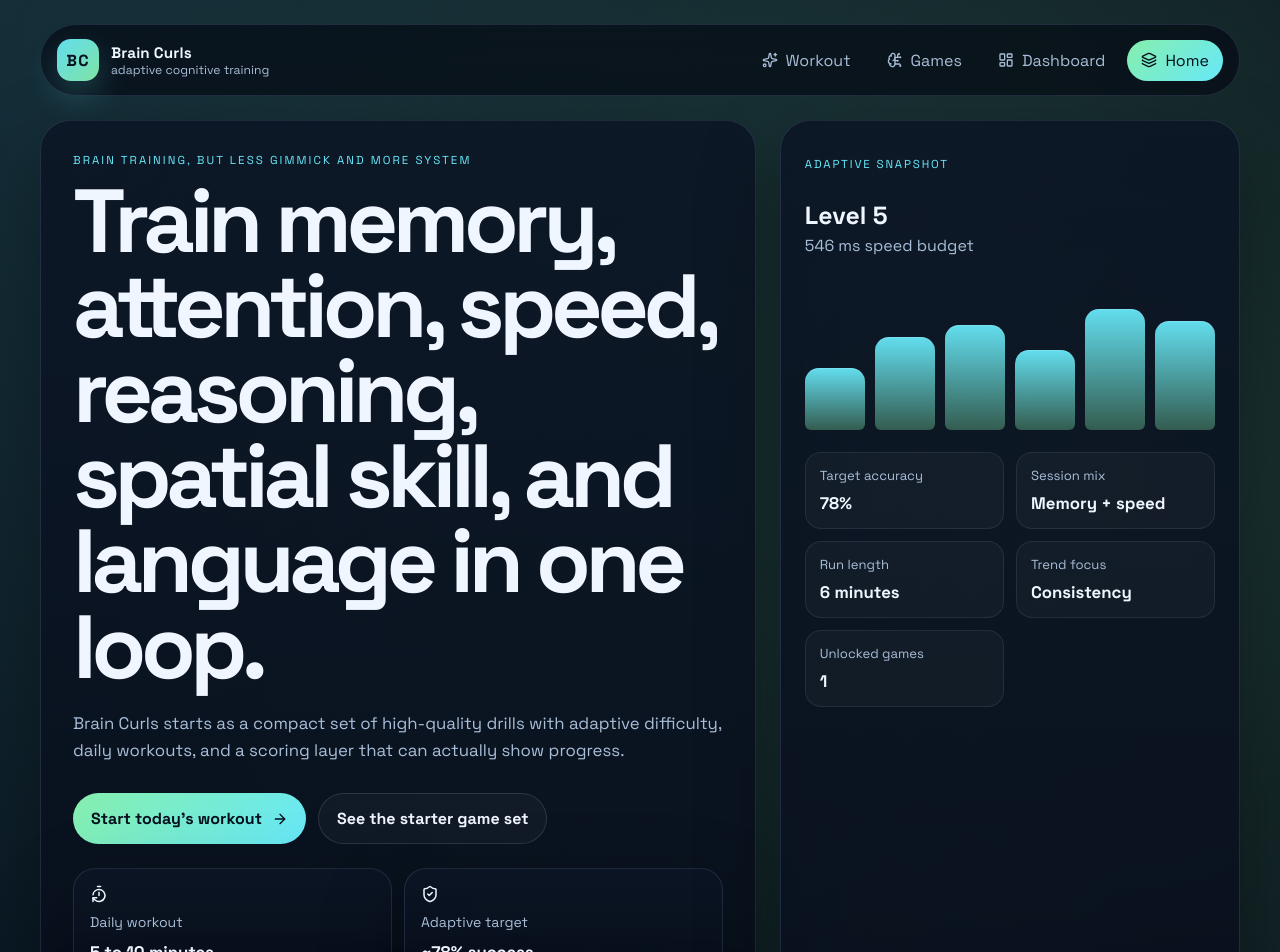
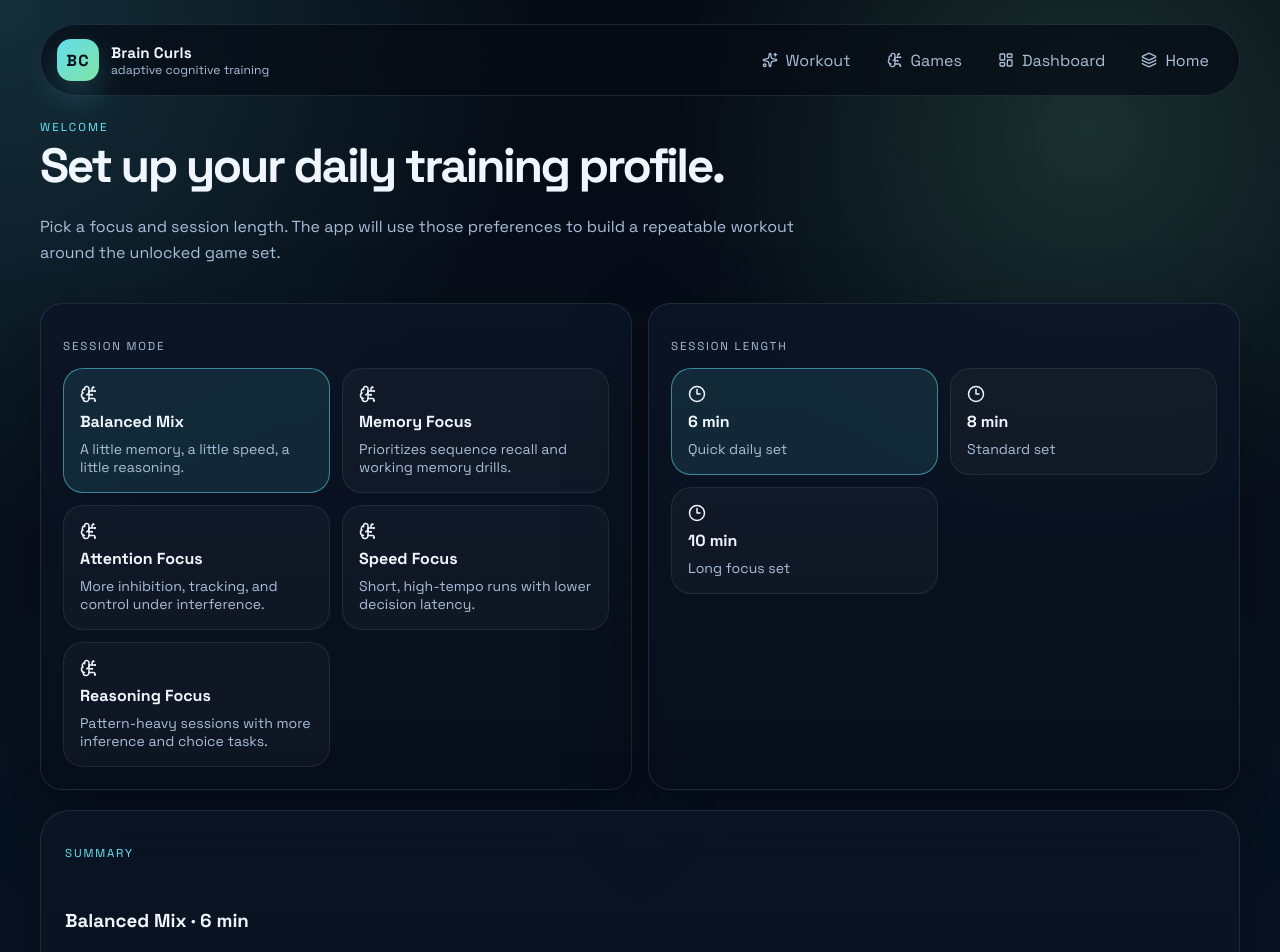
Before and after one commit to burnsco/brain-curls, a React (Vite) app: page /welcome in a window 1280 px wide. Before the commit this address led to /. Shown: the top 952 px of the page. Built offline with nearby package versions, Linux system fonts and the light colour scheme.

Commit message:
add onboarding session selection

```diff
--- a/src/App.tsx
+++ b/src/App.tsx
@@ -5,6 +5,7 @@ import { GamesPage } from "./pages/GamesPage";
 import { DashboardPage } from "./pages/DashboardPage";
 import { WorkoutPage } from "./pages/WorkoutPage";
 import { GamePage } from "./pages/GamePage";
+import { OnboardingPage } from "./pages/OnboardingPage";
 
 function App() {
   return (
@@ -15,6 +16,7 @@ function App() {
         <Route path="/games/:slug" element={<GamePage />} />
         <Route path="/workout" element={<WorkoutPage />} />
         <Route path="/dashboard" element={<DashboardPage />} />
+        <Route path="/welcome" element={<OnboardingPage />} />
         <Route path="*" element={<Navigate to="/" replace />} />
       </Routes>
     </Shell>
--- /dev/null
+++ b/src/lib/session-builder.ts
@@ -0,0 +1,53 @@
+export type DailySessionMode = "balanced" | "memory" | "attention" | "speed" | "reasoning";
+export type DailySessionLength = 6 | 8 | 10;
+
+const MODE_ORDERS: Record<DailySessionMode, string[]> = {
+  balanced: [
+    "sequence-memory",
+    "grid-memory",
+    "number-span",
+    "stroop-shift",
+    "pattern-completion",
+    "word-association",
+    "target-tracking",
+  ],
+  memory: ["sequence-memory", "grid-memory", "number-span", "pattern-completion"],
+  attention: ["stroop-shift", "target-tracking", "sequence-memory", "grid-memory"],
+  speed: ["stroop-shift", "word-association", "number-span", "pattern-completion"],
+  reasoning: ["pattern-completion", "word-association", "sequence-memory", "number-span"],
+};
+
+const LENGTH_TO_COUNT: Record<DailySessionLength, number> = {
+  6: 3,
+  8: 4,
+  10: 5,
+};
+
+export function buildDailyWorkoutQueue(
+  unlockedGameSlugs: string[],
+  mode: DailySessionMode,
+  minutes: DailySessionLength,
+) {
+  const count = LENGTH_TO_COUNT[minutes];
+  return MODE_ORDERS[mode].filter((slug) => unlockedGameSlugs.includes(slug)).slice(0, count);
+}
+
+export function getModeLabel(mode: DailySessionMode) {
+  switch (mode) {
+    case "memory":
+      return "Memory Focus";
+    case "attention":
+      return "Attention Focus";
+    case "speed":
+      return "Speed Focus";
+    case "reasoning":
+      return "Reasoning Focus";
+    case "balanced":
+    default:
+      return "Balanced Mix";
+  }
+}
+
+export function getLengthLabel(minutes: DailySessionLength) {
+  return `${minutes} min`;
+}
--- a/src/pages/HomePage.tsx
+++ b/src/pages/HomePage.tsx
@@ -33,6 +33,7 @@ const trainingSignals = [
 
 export function HomePage() {
   const { progress } = useBrainCurlsState();
+  const startRoute = progress.onboardingComplete ? "/workout" : "/welcome";
   const difficultySnapshot = estimateNextDifficulty({
     accuracy: Math.max(0.6, Math.min(0.96, progress.totalRuns ? progress.totalScore / (progress.totalRuns * 1200) : 0.78)),
     reactionMs: progress.recentRuns[0]?.reactionMs ?? 620,
@@ -51,7 +52,7 @@ export function HomePage() {
           </p>
 
           <div className="hero-actions">
-            <Link className="button button-primary" to="/workout">
+            <Link className="button button-primary" to={startRoute}>
               Start today&apos;s workout
               <ArrowRight size={16} />
             </Link>
--- /dev/null
+++ b/src/pages/OnboardingPage.tsx
@@ -0,0 +1,104 @@
+import { ArrowRight, BrainCircuit, Clock3, Sparkles } from "lucide-react";
+import { useNavigate } from "react-router-dom";
+import { Card } from "../components/card";
+import { SectionHeading } from "../components/section-heading";
+import { completeOnboarding, setDailySessionPreferences, useBrainCurlsState } from "../store/brain-curls-store";
+import { getLengthLabel, getModeLabel, type DailySessionLength, type DailySessionMode } from "../lib/session-builder";
+
+const sessionModes: Array<{ mode: DailySessionMode; title: string; description: string }> = [
+  { mode: "balanced", title: "Balanced Mix", description: "A little memory, a little speed, a little reasoning." },
+  { mode: "memory", title: "Memory Focus", description: "Prioritizes sequence recall and working memory drills." },
+  { mode: "attention", title: "Attention Focus", description: "More inhibition, tracking, and control under interference." },
+  { mode: "speed", title: "Speed Focus", description: "Short, high-tempo runs with lower decision latency." },
+  { mode: "reasoning", title: "Reasoning Focus", description: "Pattern-heavy sessions with more inference and choice tasks." },
+];
+
+const sessionLengths: DailySessionLength[] = [6, 8, 10];
+
+export function OnboardingPage() {
+  const navigate = useNavigate();
+  const { progress } = useBrainCurlsState();
+
+  const handleContinue = () => {
+    completeOnboarding();
+    navigate("/workout");
+  };
+
+  return (
+    <main className="section-page">
+      <SectionHeading
+        eyebrow="welcome"
+        title="Set up your daily training profile."
+        description="Pick a focus and session length. The app will use those preferences to build a repeatable workout around the unlocked game set."
+      />
+
+      <div className="progress-layout">
+        <Card className="progress-card">
+          <p className="panel-label">Session mode</p>
+          <div className="mode-grid">
+            {sessionModes.map(({ mode, title, description }) => (
+              <button
+                key={mode}
+                type="button"
+                className={`mode-card ${progress.dailySessionMode === mode ? "mode-card-active" : ""}`}
+                onClick={() => setDailySessionPreferences(mode, progress.dailySessionMinutes)}
+              >
+                <BrainCircuit size={18} />
+                <strong>{title}</strong>
+                <span>{description}</span>
+              </button>
+            ))}
+          </div>
+        </Card>
+
+        <Card className="progress-card">
+          <p className="panel-label">Session length</p>
+          <div className="length-grid">
+            {sessionLengths.map((minutes) => (
+              <button
+                key={minutes}
+                type="button"
+                className={`length-card ${progress.dailySessionMinutes === minutes ? "length-card-active" : ""}`}
+                onClick={() => setDailySessionPreferences(progress.dailySessionMode, minutes)}
+              >
+                <Clock3 size={18} />
+                <strong>{getLengthLabel(minutes)}</strong>
+                <span>
+                  {minutes === 6 ? "Quick daily set" : minutes === 8 ? "Standard set" : "Long focus set"}
+                </span>
+              </button>
+            ))}
+          </div>
+        </Card>
+      </div>
+
+      <Card className="hero-panel">
+        <p className="panel-label">Summary</p>
+        <h3>
+          {getModeLabel(progress.dailySessionMode)} · {getLengthLabel(progress.dailySessionMinutes)}
+        </h3>
+        <p className="game-mechanic">
+          This profile will shape the daily workout queue and keep the loop consistent from session to session.
+        </p>
+        <div className="hero-actions">
+          <button type="button" className="button button-primary" onClick={handleContinue}>
+            Save and continue
+            <Sparkles size={16} />
+          </button>
+          <button
+            type="button"
+            className="button button-secondary"
+            onClick={() => navigate("/workout")}
+          >
+            Skip for now
+            <ArrowRight size={16} />
+          </button>
+        </div>
+        <p className="game-progress">
+          <span>Onboarding complete after save</span>
+          <span>Progress persists locally</span>
+        </p>
+      </Card>
+    </main>
+  );
+}
--- a/src/pages/WorkoutPage.tsx
+++ b/src/pages/WorkoutPage.tsx
@@ -2,13 +2,20 @@ import { ArrowRight, RotateCcw, Sparkles } from "lucide-react";
 import { Link, useNavigate } from "react-router-dom";
 import { Card } from "../components/card";
 import { SectionHeading } from "../components/section-heading";
-import { getDefaultWorkoutSlugs, getNextWorkoutSlug, getGameBySlug } from "../lib/workouts";
-import { resetWorkout, startWorkout, useBrainCurlsState } from "../store/brain-curls-store";
+import { getNextWorkoutSlug, getGameBySlug } from "../lib/workouts";
+import { buildDailyWorkoutQueue, getLengthLabel, getModeLabel, type DailySessionLength, type DailySessionMode } from "../lib/session-builder";
+import { resetWorkout, setDailySessionPreferences, startWorkout, useBrainCurlsState } from "../store/brain-curls-store";
 
 export function WorkoutPage() {
   const navigate = useNavigate();
   const { session, progress } = useBrainCurlsState();
-  const queuedSlugs = session?.gameSlugs ?? getDefaultWorkoutSlugs(progress.unlockedGameSlugs);
+  const queuedSlugs =
+    session?.gameSlugs ??
+    buildDailyWorkoutQueue(
+      progress.unlockedGameSlugs,
+      progress.dailySessionMode,
+      progress.dailySessionMinutes,
+    );
   const lastCompleted = session?.completedSlugs.at(-1) ?? "";
   const nextSlug = session ? getNextWorkoutSlug(lastCompleted, queuedSlugs) : queuedSlugs[0];
   const queuedGames = queuedSlugs.map((slug) => getGameBySlug(slug)).filter(Boolean);
@@ -29,6 +36,10 @@ export function WorkoutPage() {
           <p className="game-mechanic">
             Unlocks shape the queue. New games are added when progression milestones are reached.
           </p>
+          <div className="session-summary">
+            <span>{getModeLabel(progress.dailySessionMode)}</span>
+            <span>{getLengthLabel(progress.dailySessionMinutes)}</span>
+          </div>
           <div className="workout-list">
             {queuedGames.map((game) => (
               <div key={game?.slug}>
@@ -79,6 +90,38 @@ export function WorkoutPage() {
           </Link>
         </Card>
       </div>
+
+      <Card className="progress-card">
+        <p className="panel-label">Daily session selection</p>
+        <div className="preset-grid">
+          {[
+            { mode: "balanced", label: "Balanced", minutes: 6 },
+            { mode: "memory", label: "Memory", minutes: 8 },
+            { mode: "attention", label: "Attention", minutes: 8 },
+            { mode: "speed", label: "Speed", minutes: 6 },
+            { mode: "reasoning", label: "Reasoning", minutes: 10 },
+          ].map((preset) => (
+            <button
+              key={`${preset.mode}-${preset.minutes}`}
+              type="button"
+              className={`preset-card ${
+                progress.dailySessionMode === preset.mode && progress.dailySessionMinutes === preset.minutes
+                  ? "preset-card-active"
+                  : ""
+              }`}
+              onClick={() =>
+                setDailySessionPreferences(
+                  preset.mode as DailySessionMode,
+                  preset.minutes as DailySessionLength,
+                )
+              }
+            >
+              <strong>{preset.label}</strong>
+              <span>{preset.minutes} min</span>
+            </button>
+          ))}
+        </div>
+      </Card>
     </main>
   );
 }
--- a/src/store/brain-curls-store.ts
+++ b/src/store/brain-curls-store.ts
@@ -3,6 +3,7 @@ import { pillars } from "../data/pillars";
 import type { CognitiveDomain, TrainingGame } from "../types";
 import { levelFromRecentRuns, scoreRun } from "../lib/scoring";
 import { getEarnedBadges, getUnlockedGameSlugs, getNextUnlock } from "../lib/progression";
+import type { DailySessionLength, DailySessionMode } from "../lib/session-builder";
 
 export interface GameRunRecord {
   slug: string;
@@ -36,6 +37,9 @@ export interface ProgressState {
   unlockedGameSlugs: string[];
   earnedBadges: string[];
   nextUnlock: { label: string; remainingRuns: number } | null;
+  onboardingComplete: boolean;
+  dailySessionMode: DailySessionMode;
+  dailySessionMinutes: DailySessionLength;
 }
 
 export interface SessionState {
@@ -82,6 +86,9 @@ const defaultProgress = (): ProgressState => ({
   unlockedGameSlugs: [],
   earnedBadges: [],
   nextUnlock: null,
+  onboardingComplete: false,
+  dailySessionMode: "balanced",
+  dailySessionMinutes: 6,
 });
 
 const defaultState = (): BrainCurlsState => ({
@@ -178,6 +185,27 @@ export function startWorkout(gameSlugs: string[]) {
   }));
 }
 
+export function completeOnboarding() {
+  updateState((current) => ({
+    ...current,
+    progress: {
+      ...current.progress,
+      onboardingComplete: true,
+    },
+  }));
+}
+
+export function setDailySessionPreferences(mode: DailySessionMode, minutes: DailySessionLength) {
+  updateState((current) => ({
+    ...current,
+    progress: {
+      ...current.progress,
+      dailySessionMode: mode,
+      dailySessionMinutes: minutes,
+    },
+  }));
+}
+
 export function completeGameRun(game: TrainingGame, metrics: { accuracy: number; reactionMs: number }) {
   const current = state;
   const score = scoreRun({
@@ -227,6 +255,9 @@ export function completeGameRun(game: TrainingGame, metrics: { accuracy: number;
       unlockedGameSlugs: currentState.progress.unlockedGameSlugs,
       earnedBadges: currentState.progress.earnedBadges,
       nextUnlock: currentState.progress.nextUnlock,
+      onboardingComplete: currentState.progress.onboardingComplete,
+      dailySessionMode: currentState.progress.dailySessionMode,
+      dailySessionMinutes: currentState.progress.dailySessionMinutes,
     };
 
     return {
--- a/src/styles.css
+++ b/src/styles.css
@@ -919,6 +919,68 @@ main {
   font-size: 0.88rem;
 }
 
+.session-summary,
+.preset-grid,
+.mode-grid,
+.length-grid {
+  display: grid;
+  gap: 12px;
+}
+
+.session-summary {
+  grid-template-columns: repeat(2, minmax(0, 1fr));
+  margin: 12px 0 0;
+}
+
+.session-summary span {
+  padding: 10px 12px;
+  border-radius: 16px;
+  background: rgba(255, 255, 255, 0.04);
+  border: 1px solid rgba(255, 255, 255, 0.08);
+  color: var(--muted);
+}
+
+.preset-grid,
+.mode-grid,
+.length-grid {
+  grid-template-columns: repeat(2, minmax(0, 1fr));
+}
+
+.preset-card,
+.mode-card,
+.length-card {
+  text-align: left;
+  padding: 16px;
+  border-radius: 20px;
+  border: 1px solid rgba(255, 255, 255, 0.08);
+  background: rgba(255, 255, 255, 0.03);
+  color: var(--text);
+  display: grid;
+  gap: 8px;
+  font: inherit;
+  cursor: pointer;
+}
+
+.preset-card strong,
+.mode-card strong,
+.length-card strong {
+  font-size: 1rem;
+}
+
+.preset-card span,
+.mode-card span,
+.length-card span {
+  color: var(--muted);
+  font-size: 0.88rem;
+}
+
+.preset-card-active,
+.mode-card-active,
+.length-card-active {
+  border-color: rgba(103, 232, 249, 0.5);
+  background: rgba(103, 232, 249, 0.1);
+}
+
 .roadmap-list {
   display: grid;
   grid-template-columns: repeat(4, minmax(0, 1fr));
```
